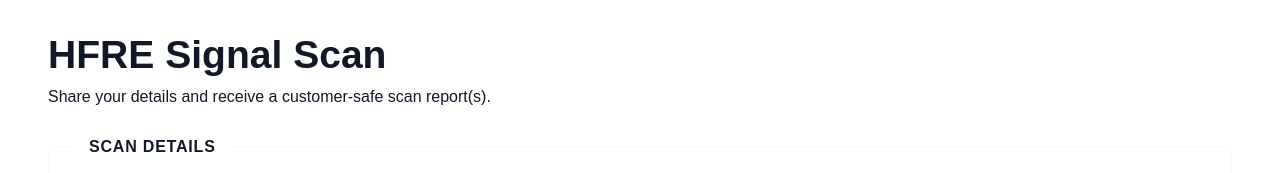
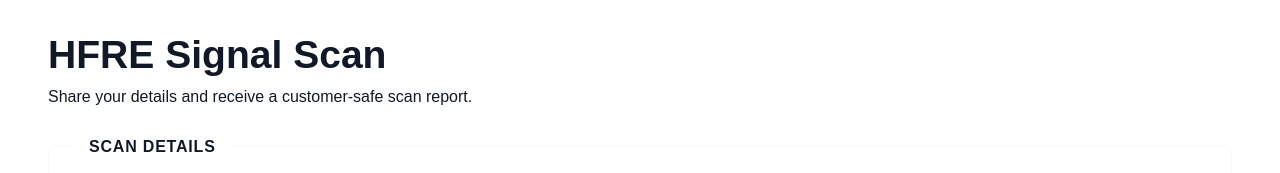
Before and after one commit to StoryDevGA/HFRE-signal-scan-client, a React (Vite) app: page / in a window 1280 px wide. Shown: the top 173 px of the page. Built offline with nearby package versions, Linux system fonts and the light colour scheme.

Commit message:
removed brackets

```diff
--- a/src/pages/Home.jsx
+++ b/src/pages/Home.jsx
@@ -45,7 +45,7 @@ function Home() {
       <header className="page__header">
         <h1 className="text-responsive-xl">HFRE Signal Scan</h1>
         <p className="text-responsive-base">
-          Share your details and receive a customer-safe scan report(s).
+          Share your details and receive a customer-safe scan report.
         </p>
       </header>
 
```
